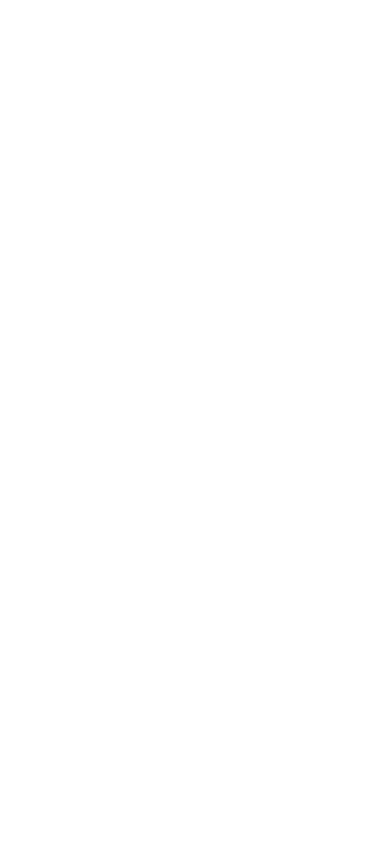
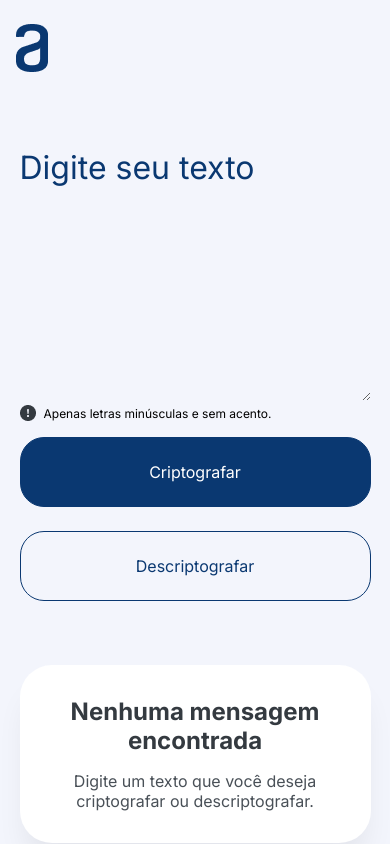
Before and after one commit to joaosantosmedeiros/Decodificadora-ONE, a plain HTML site: page index.html in a window 390 px wide. Drawn offline with Linux system fonts and the light colour scheme.

Commit message:
feat: add mobile project structure

```diff
--- a/index.html
+++ b/index.html
@@ -5,9 +5,33 @@
   <meta name="viewport" content="width=device-width, initial-scale=1.0">
   <title>Decodificadora ONE</title>
   <link rel="stylesheet" href="styles.css">
+  <link rel="preconnect" href="https://fonts.googleapis.com">
+  <link rel="preconnect" href="https://fonts.gstatic.com" crossorigin>
+  <link href="https://fonts.googleapis.com/css2?family=Inter:wght@300;400;500;600;700&display=swap" rel="stylesheet">
 </head>
 <body>
-
+  <header>
+    <div class="header__img">
+      <img src="assets/img/alura-icon.png" alt="Ícone Alura">
+    </div>
+  </header>
+  <section>
+    <div class="section__input">
+      <textarea id="userInput" cols="30" rows="10">Digite seu texto</textarea>
+    </div>
+    <div class="section__comment">
+      <img src="assets/img/exclamation-icon.png" >
+      <p> Apenas letras minúsculas e sem acento. </p>
+    </div>
+    <div class="section__buttons">
+      <button id="crypt">Criptografar</button>
+      <button id="decrypt">Descriptografar</button>
+    </div>
+    <div class="decrypted_input">
+      <h3>Nenhuma mensagem encontrada</h3>
+      <p>Digite um texto que você deseja criptografar ou descriptografar.</p>
+    </div>
+  </section>
 </body>
 <script src="script.js"></script>
 </html>
--- a/script.js
+++ b/script.js
@@ -0,0 +1,5 @@
+const textarea = document.getElementById('userInput');
+
+textarea.addEventListener('input', function () {
+  this.style.height = this.scrollHeight + 'px';
+});
--- a/styles.css
+++ b/styles.css
@@ -0,0 +1,113 @@
+* {
+  background-color: #f3f5fc;
+
+  margin: 0;
+  padding: 0;
+
+  font-family: 'Inter';
+
+  box-sizing: border-box;
+}
+
+.header__img > img {
+  padding: 1.5em 1em;
+}
+
+section {
+  display: flex;
+  flex-direction: column;
+  align-items: center;
+}
+
+.section__input {
+  display: flex;
+  flex-direction: column;
+  align-items: center;
+
+  margin-top: 3em;
+}
+
+.section__input > textarea {
+  width: 90vw;
+  height: 30vh;
+
+  border: none;
+
+  font-size: 32px;
+  color: #0a3871;
+
+  overflow-y: hidden;
+}
+
+.section__comment {
+  margin-top: .25em;
+
+  display: flex;
+  align-items: center;
+  gap: 0.5em;
+  width: 90vw;
+
+}
+
+.section__comment > p {
+  font-size: 12px;
+}
+
+.section__buttons {
+  margin-top: 1em;
+
+  display: flex;
+  flex-direction: column;
+  width: 90vw;
+
+  gap: 1.5em;
+}
+
+.section__buttons > button {
+  padding: 24px;
+  border-radius: 24px;
+  border: #0A3871 1px solid;
+  font-size: 1em;
+  color: #0A3871;
+}
+
+.section__buttons > button:hover {
+  cursor: pointer;
+  transform: scale(1.025);
+  transition: all .12s;
+}
+
+#crypt {
+  background-color: #0A3871;
+  color: white;
+}
+
+.decrypted_input {
+  margin-top: 4em;
+  width: 90vw;
+  background-color: white;
+  border-radius: 32px;
+  padding: 2em;
+  box-shadow: 0px 24px 32px -8px rgba(0, 0, 0, 0.08);
+}
+
+.decrypted_input > h3 {
+  border-top-right-radius: 32px;
+  border-top-left-radius: 32px;
+  color: #343A40;
+  font-size: 1.5em;
+  font-weight: 700;
+  text-align: center;
+  background-color: white;
+}
+
+.decrypted_input > p {
+  margin-top: 1em;
+  border-bottom-right-radius: 32px;
+  border-bottom-left-radius: 32px;
+  background-color: white;
+  color: #495057;
+  font-size: 1em;
+  font-weight: 400;
+  text-align: center;
+}
```
